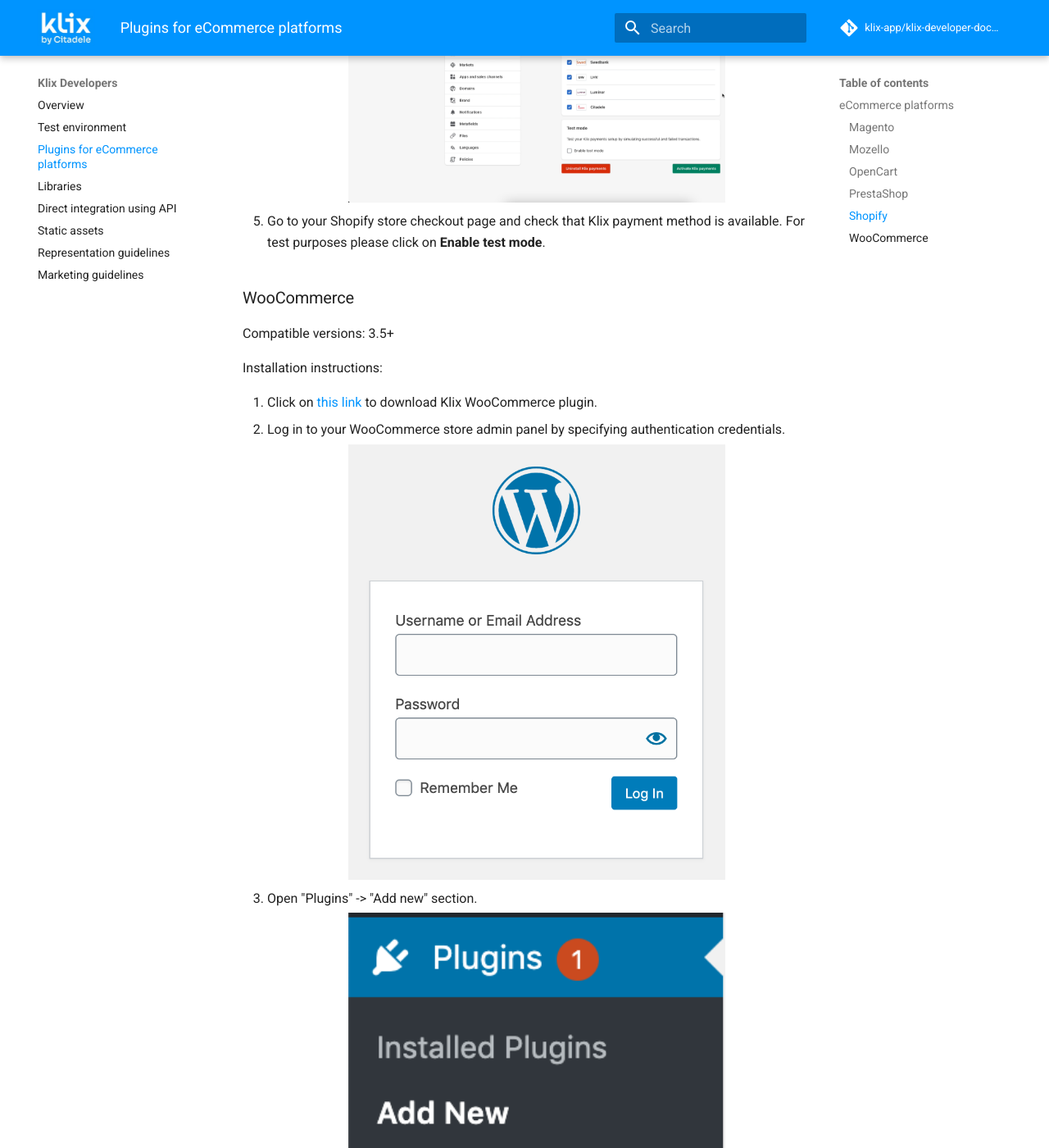
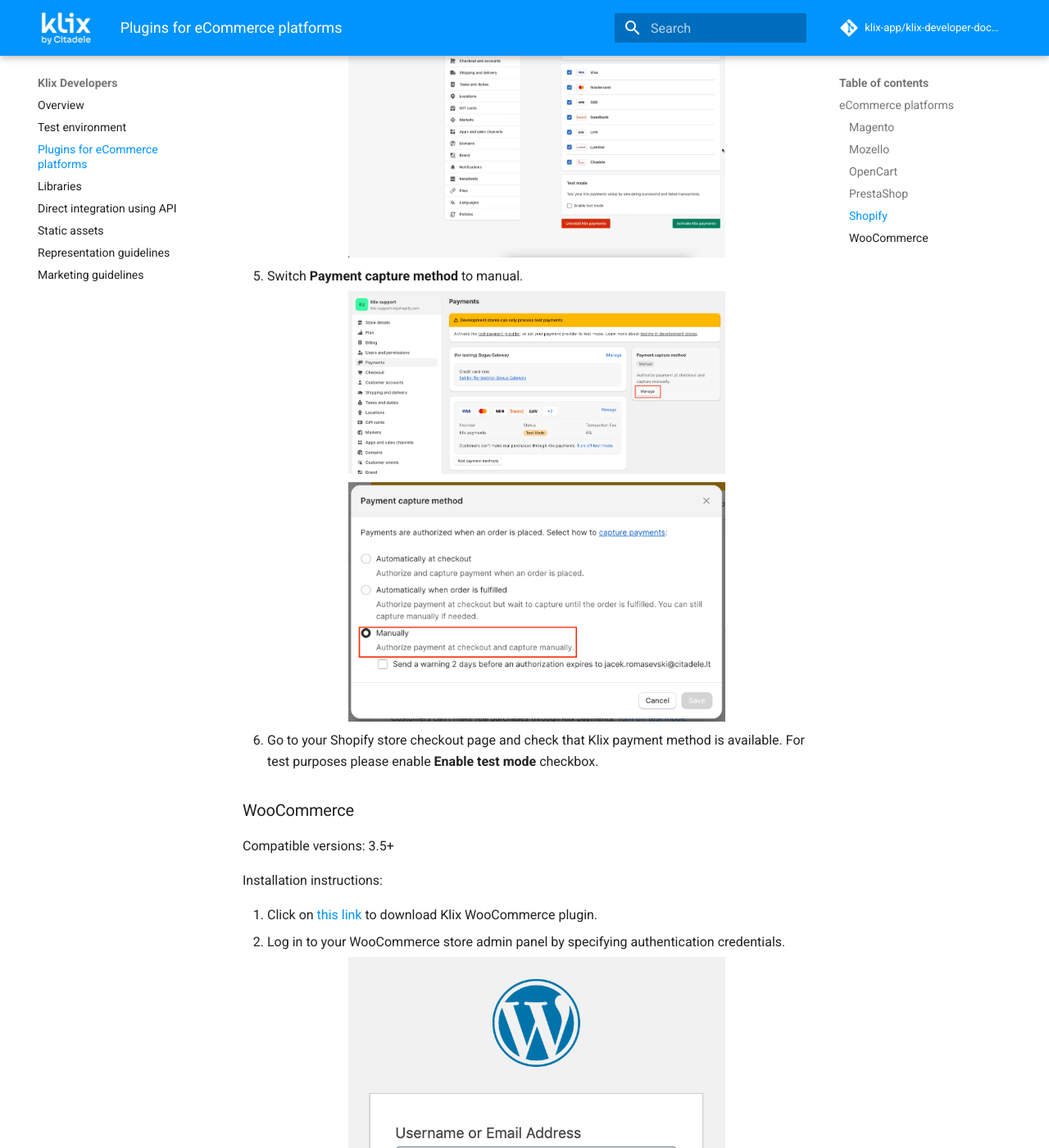
Before and after one commit to klix-app/klix-developer-documentation-website, an MkDocs documentation site: the page built from docs/plugins-for-ecommerce-platforms.md, in a window 1280 px wide and 1400 px high, scrolled down 11304 px. Shown: the whole window at 82% size. Built offline with MkDocs 1.6.1 and Material for MkDocs 9.7.7, drawn with Linux system fonts in a browser that asks for light colours; a script that is not in the unit is left out; comment, search, counter and statistics services are not loaded; some of the changed text lies outside the part shown.

Commit message:
update of shopify instructions

```diff
--- a/docs/plugins-for-ecommerce-platforms.md
+++ b/docs/plugins-for-ecommerce-platforms.md
@@ -42,11 +42,13 @@
 
 ### OpenCart
 
-Compatible versions: 3.0+
+Compatible versions: 3.0-4+
 
 Installation instructions:
 
-1. Click on [this link](https://klixecom.blob.core.windows.net/modules/opencart-v3.0+.ocmod.zip) to download Klix OpenCart extension.
+1. Download plugin by Opencart version:
+    * [3.0+](https://klixecom.blob.core.windows.net/modules/opencart-v3.0+.ocmod.zip)
+    * [4.0+](https://klixecom.blob.core.windows.net/modules/klix.ocmod.zip)
 2. Log in to your OpenCart store admin panel by specifying authentication credentials.
 ![Opencart login page](../images/ecommerce-platforms/opencart/1_login.png#instruction-image)
 
@@ -136,8 +138,10 @@
     ![After successful login click on Create in Business Portal.](../images/ecommerce-platforms/shopify/create-merchant-business-portal.png#instruction-image)
 4. Business Portal will redirect back to Shopify settings to settings view. In settings click on **Activate Klix payments**.
     ![Business Portal will redirect back to Shopify settings to settings view.](../images/ecommerce-platforms/shopify/activate-klix-payments.png#instruction-image)
-
-5. Go to your Shopify store checkout page and check that Klix payment method is available. For test purposes please click on **Enable test mode**.
+5. Switch **Payment capture method** to manual.
+![Switch Payment capture method to manual](../images/ecommerce-platforms/shopify/payment-capture-method-1.png#instruction-image)
+![Switch Payment capture method to manual](../images/ecommerce-platforms/shopify/payment-capture-method-2.png#instruction-image)
+6. Go to your Shopify store checkout page and check that Klix payment method is available. For test purposes please enable **Enable test mode** checkbox.
 
 ### WooCommerce
 
```
Also changed, not shown: docs/images/ecommerce-platforms/shopify/payment-capture-method-1.png (added), docs/images/ecommerce-platforms/shopify/payment-capture-method-2.png (added).
